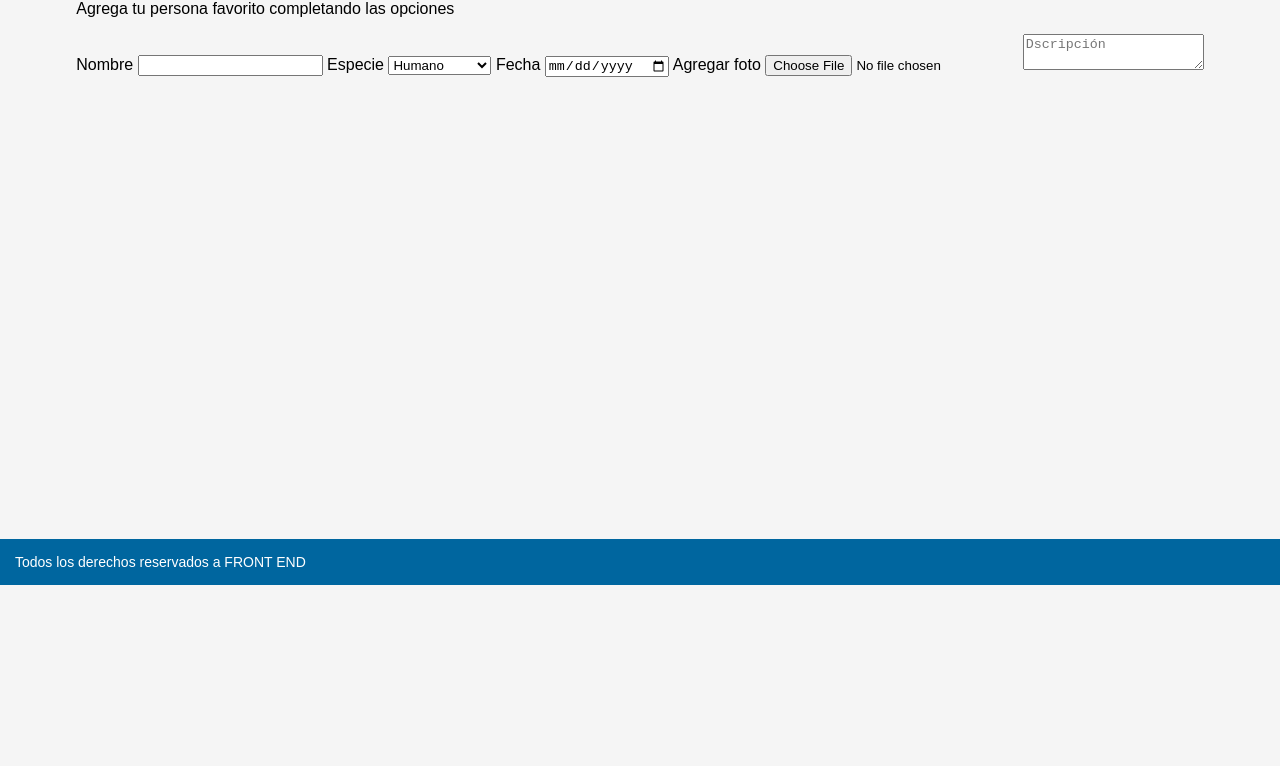
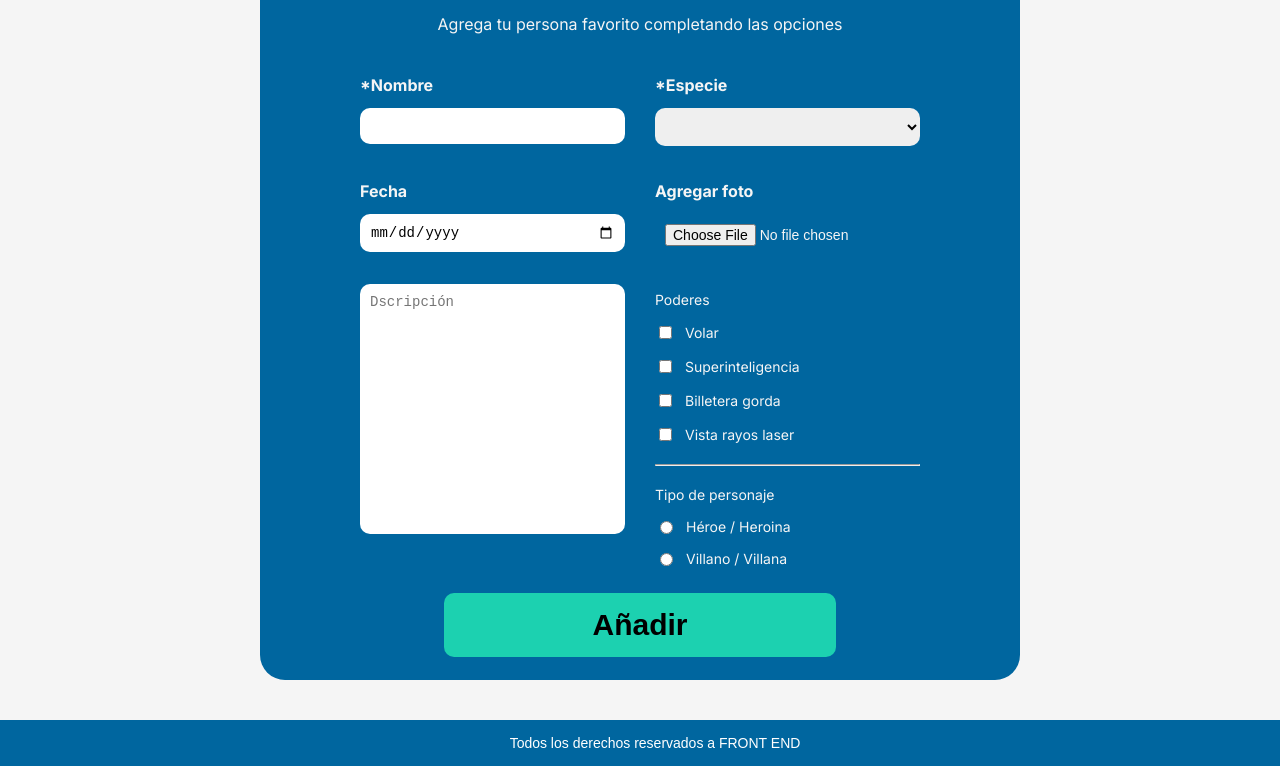
Before and after one commit to milmanes20/actvidad9, a plain HTML site: page formulario.html in a window 1280 px wide. Shown: the part 215-981 px from the top of the page. Before the commit the page ends 800 px from the top, so only its background shows below. Drawn offline with Linux system fonts and the light colour scheme.

Commit message:
redimensionar formulario

```diff
--- a/css/style.css
+++ b/css/style.css
@@ -112,6 +112,107 @@ body {
     font-weight: 250;
   }
 
+  /***************************** formulario************************************/
+  .radio-group, .checkbox-group{
+    margin-top: 10px;
+    margin-right: 5%;
+
+  }
+  .radio-group label, .checkbox-group label{
+    font-weight: normal;
+    display: flex;
+    align-items:center;
+    gap: 10px;
+    font-size: 14px;
+  }
+  .form-contenedor{
+    background-color:#00669F ;
+    color:#f5f5f5;
+    border-radius: 25px;
+    text-align: center;
+    display: flex;
+    justify-content: center;
+    align-items: center;
+    width: 700px;
+    height: 700px;
+    padding: 30px;
+    font-family: "Inter", sans-serif;
+
+  }
+/*
+  form{
+    background-color: #00669F;
+    color: #f5f5f5;
+
+  }*/
+  .form-row{
+    display: flex;
+    gap: 30px;
+    padding-top: 10px;
+    margin-right: 100px;
+    padding-bottom: 10px;
+    width: 100%;
+
+
+  }
+
+  form label{
+    display: flex;
+    margin-top: 15px;
+    margin-bottom: 5px;
+    font-weight: bold;
+
+  }
+  form h1,p {
+    text-align: center;
+
+  }
+
+  form button{
+    background-color: #1CD1B0;
+  }
+
+  input[type="text"],
+  input[type="date"],
+  select,
+  textarea,
+  input[type="file"] {
+    width: 100%;
+    padding: 10px;
+    border-radius: 10px;
+    border: none;
+    box-sizing: border-box;
+    font-size: 14px;
+    margin-top: 3%;
+
+  }
+  textarea{
+    height: 250px;
+    resize: none;
+  }
+   hr{
+    margin: 20px 0;
+   }
+  form button{
+    border: none;
+    width: 70%;
+    font-size: 30px;
+    padding-top: 15px;
+    padding-bottom: 15px;
+    margin-top: 2%;
+    font-weight: bold;
+    margin-bottom: 2%;
+    border-radius: 10px;
+    cursor: pointer;
+  }
+  form button:hover{
+    background-color:#1ad2a3;
+  }
+
+  .form-row > div{
+    flex: 1;
+  }
+  /********************************************/
   footer {
     background-color: #00669F;
     color: white;
@@ -120,5 +221,5 @@ body {
     font-size: 14px;
     bottom: 0;
     width: 100%;
-   position: absolute;
+    text-align: center;
   }
--- a/formulario.html
+++ b/formulario.html
@@ -10,6 +10,9 @@
 <link rel="preconnect" href="https://fonts.gstatic.com" crossorigin>
 <link href="https://fonts.googleapis.com/css2?family=Roboto:ital,wght@0,100..900;1,100..900&display=swap" rel="stylesheet">
 <!-- ****************************************************************************    -->
+<link rel="preconnect" href="https://fonts.googleapis.com">
+<link rel="preconnect" href="https://fonts.gstatic.com" crossorigin>
+<link href="https://fonts.googleapis.com/css2?family=Inter:ital,opsz,wght@0,14..32,100..900;1,14..32,100..900&display=swap" rel="stylesheet">
 </head>
 <body>
     <div class="top-bar">Descuentos 20%</div>
@@ -19,25 +22,78 @@
 
   </header>
  <main>
+
+     <div class="form-contenedor">
+
         <FORM>
             <h1>Añadir Super!</h1>
         <p>Agrega tu persona favorito completando las opciones</p>
-        <label for="nombre"> Nombre</label>
-        <input type="text" name="nombre" id="nombre">
-        <label for="especie">Especie</label>
-        <select name="especie" id="especie">
+            <div class="form-row">
+              <div>
+                <label for="nombre"> *Nombre</label>
+             <input type="text" name="nombre" id="nombre" required>
+              </div>
+             <div>
+                <label for="especie">*Especie</label>
+                <select name="especie" id="especie" required>
+                   <option value=""></option>
                     <option value="humano">Humano</option>
                     <option value="alien">Extraterrestre</option>
                     <option value="mutan">Mutante</option>
                     <option value="god">Dios</option>
                 </select>
+             </div>
+
+            </div>
+            <div class="form-row">
+             <div>
                 <label for="fecha">Fecha</label>
                 <input type="date" name="fecha" id="fecha">
+
+             </div>
+             <div>
                 <label for="photo">Agregar foto</label>
                 <input type="file" name="photo" id="photo">
+
+             </div>
+
+
+            </div>
+
+             <div class="form-row">
+                <div>
                     <textarea placeholder="Dscripción" name="description" id="description"></textarea>
 
+                </div>
+                <div>
+                    <div class="checkbox-group">
+                        <label for="poder">Poderes</label>
+                        <label ><input type="checkbox" name="poder" id="poder" value="volar"> Volar</label>
+                        <label ><input type="checkbox" name="poder" id="poder" value="Superinteligencia">Superinteligencia </label>
+                        <label ><input type="checkbox" name="poder" id="poder" value="billetera gorda">Billetera gorda </label>
+                        <label ><input type="checkbox" name="poder" id="poder" value="vista de rayos layer">Vista rayos laser</label>
+
+
+                    </div>
+                    <hr>
+                    <div class="radio-group">
+                        <label for="personaje">Tipo de personaje</label>
+                         <label ><input type="radio" name="personaje" id="personaje">Héroe / Heroina</label>
+                         <label ><input type="radio" name="personaje" id="personaje"> Villano / Villana </label>
+
+                    </div>
+
+                </div>
+
+
+
+             </div>
+
+             <button type="submit">Añadir</button>
            </FORM>
+
+    </div>
+
 
 
 
```
Also changed, not shown: index.html (+1 -1 lines). Lines whose indentation alone changed are shown as unchanged.
